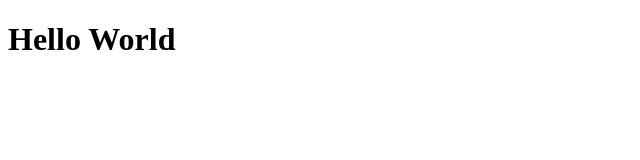
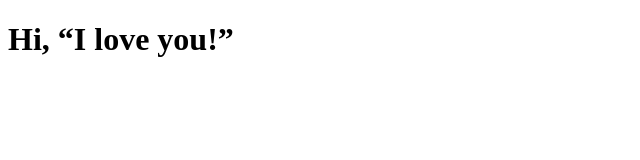
Before and after one commit to kueih/kueih.github.io, a plain HTML site: page index.html in a window 1280 px wide. Shown: the whole page, without its empty margins (0-640 px from the left). Drawn offline with Linux system fonts and the light colour scheme.

Commit message:
another try
using pages

```diff
--- a/index.html
+++ b/index.html
@@ -1,7 +1,7 @@
 <!DOCTYPE html>
-        <title>  your title </title>
-        <html>
-                <body>
-                        <h1> Hello World </h1>
-                <body>
-        </html>
+	<title>  your title </title>
+	<html>
+		<body>
+			<h1> Hi, “I love you!”</h1>
+		<body>
+	</html>
```
